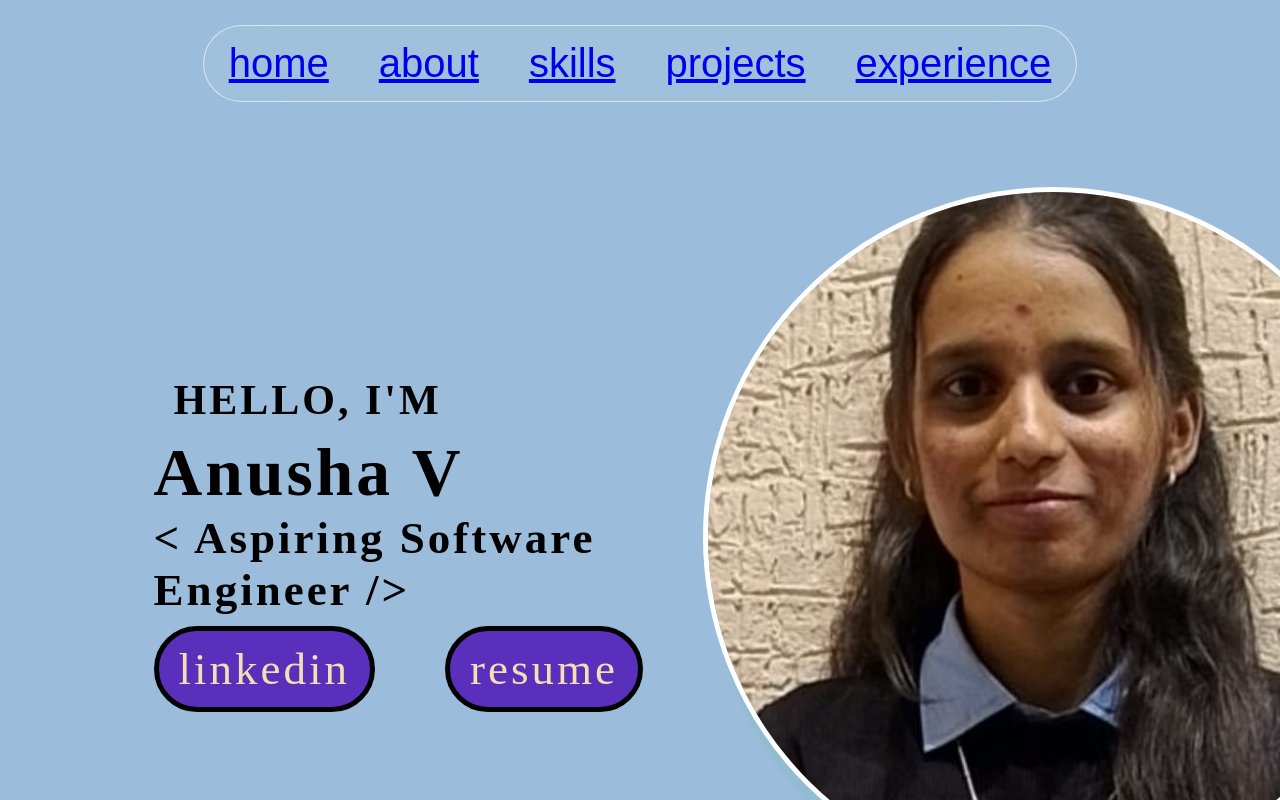
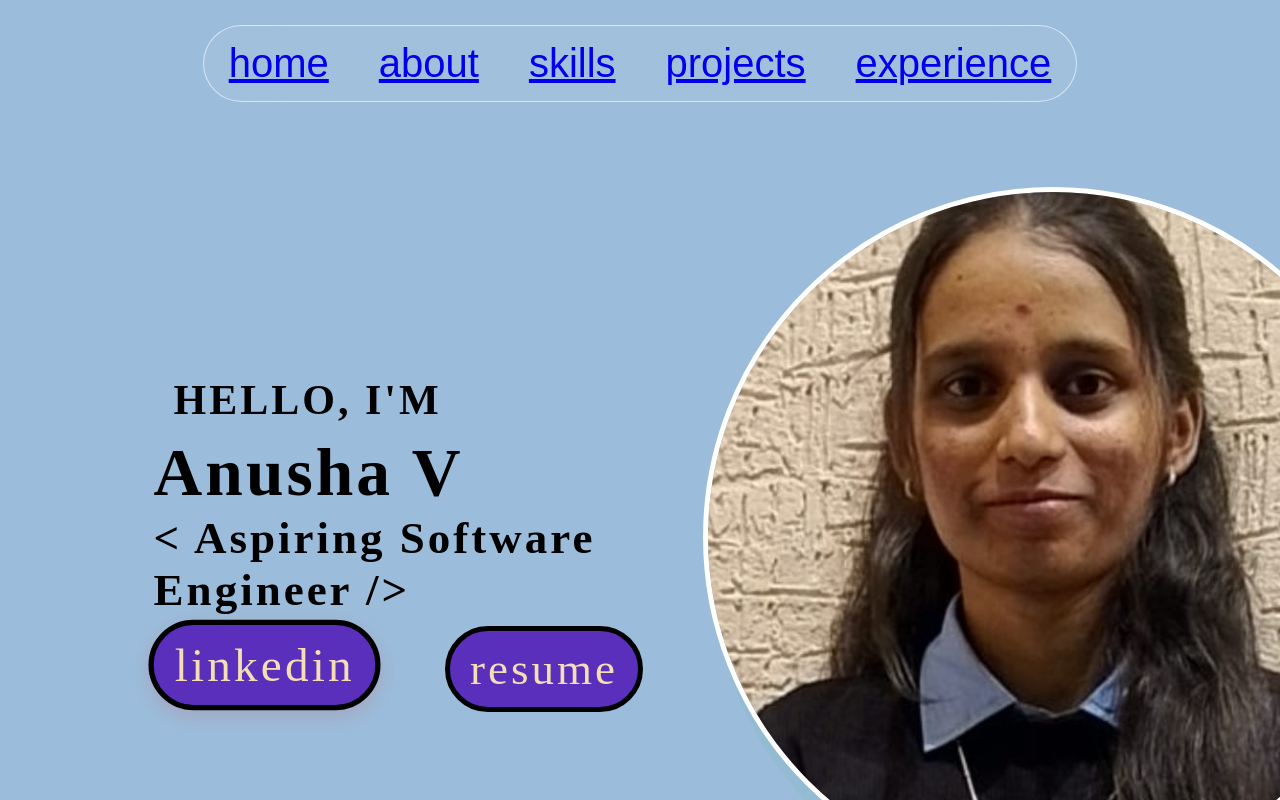
Before and after one commit to anusha-v7/WD, a plain HTML site: page index.html in a window 1280 px wide. In both pictures the pointer is over the link "linkedin". Shown: the top 800 px of the page. Drawn offline with Linux system fonts and the light colour scheme.

Commit message:
linkedin edit comited

```diff
--- a/style.css
+++ b/style.css
@@ -182,3 +182,11 @@ h2{
     font-size: 40px;
 
 }
+.linkedin{
+    transition: transform 0.3s ease, box-shadow 0.3s ease;
+}
+
+.linkedin:hover{
+    transform: translateY(-4px) scale(1.05);
+    box-shadow: 0 6px 18px rgba(216, 31, 31, 0.15);
+}
```
